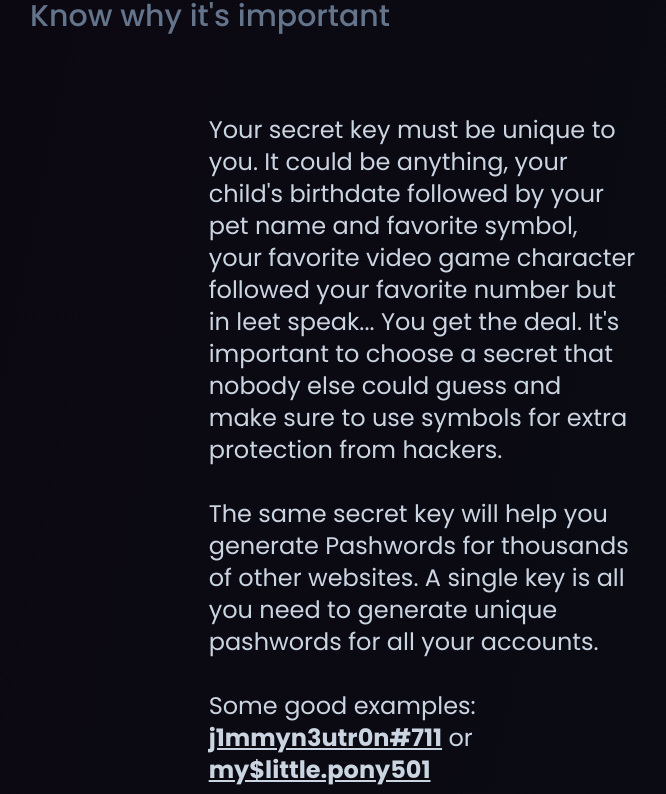
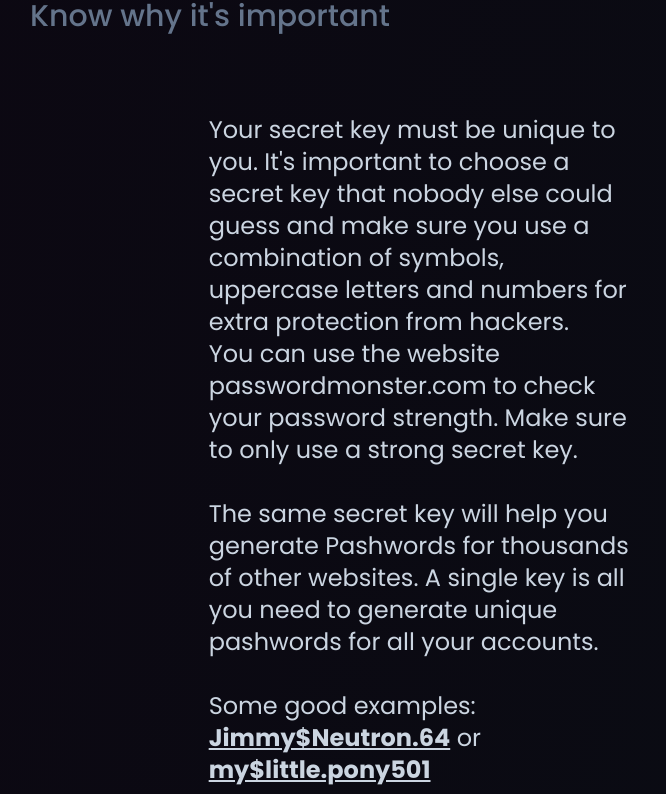
Before and after one commit to pashword/pashword, a Next.js app: page / in a window 1280 px wide. Shown: the part 2226-3020 px from the top of the page, without its empty margins (430-1096 px from the left). Built offline with nearby package versions, Linux system fonts and the light colour scheme.

Commit message:
Updated Key section

```diff
--- a/components/Section2.tsx
+++ b/components/Section2.tsx
@@ -31,12 +31,13 @@ const Section2 = () => {
           ></lottie-player>
         </div>
         <p className="w-full px-5 text-center text-sm text-slate-300 xs:text-base sm:px-16 sm:text-2xl md:w-1/3 md:px-0 md:text-left">
-          Your secret key must be unique to you. It could be anything, your
-          child's birthdate followed by your pet name and favorite symbol, your
-          favorite video game character followed your favorite number but in
-          leet speak... You get the deal. It's important to choose a secret that
-          nobody else could guess and make sure to use symbols for extra
+          Your secret key must be unique to you. It's important to choose a
+          secret key that nobody else could guess and make sure you use a
+          combination of symbols, uppercase letters and numbers for extra
           protection from hackers.
+          <br />
+          You can use the website passwordmonster.com to check your password
+          strength. Make sure to only use a strong secret key.
           <br />
           <br />
           The same secret key will help you generate Pashwords for thousands of
@@ -46,7 +47,7 @@ const Section2 = () => {
           <br />
           Some good examples:{" "}
           <span className="font-bold underline underline-offset-2">
-            j1mmyn3utr0n#711
+            Jimmy$Neutron.64
           </span>{" "}
           or{" "}
           <span className="font-bold underline underline-offset-2">
```
